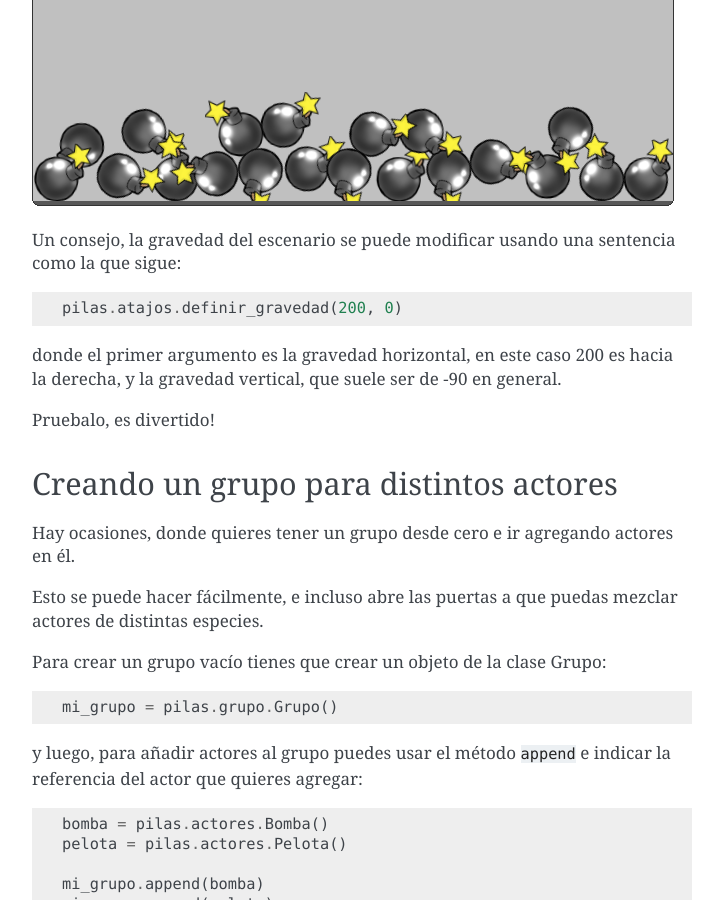
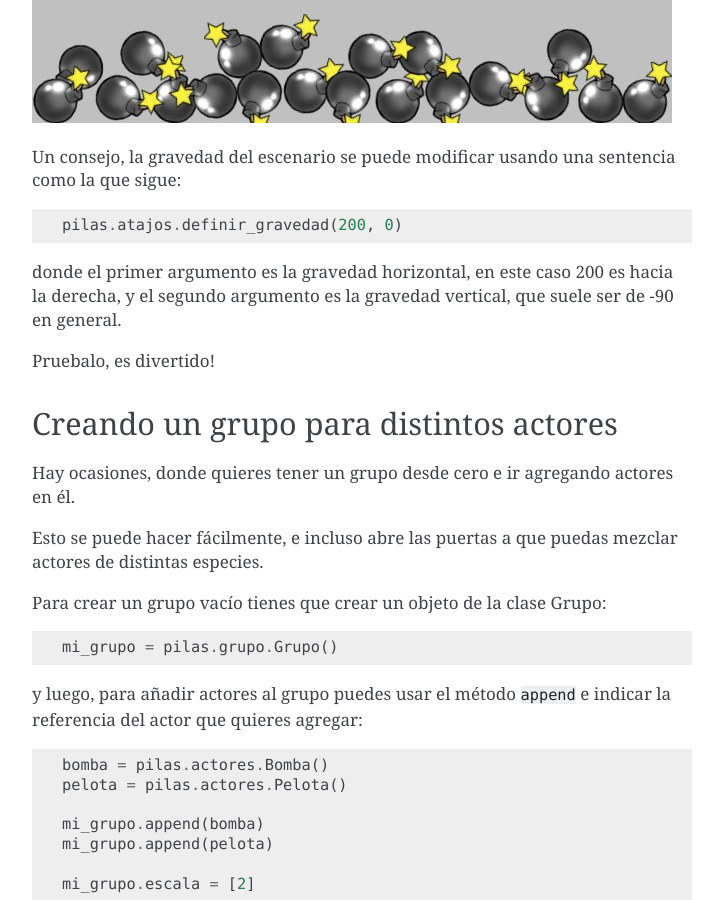
Before and after one commit to hugoruscitti/pilas-docs, a Sphinx documentation site: the page built from source/grupos.rst, in a window 1280 px wide and 900 px high, scrolled down 2698 px. Shown: the whole window, without its empty margins (388-1111 px from the left). Built offline with Sphinx 7.4.7, drawn with Linux system fonts in a browser that asks for light colours.

Commit message:
Actualizar manual: Grupos - Issue #26

```diff
--- a/source/grupos.rst
+++ b/source/grupos.rst
@@ -78,7 +78,7 @@
 Ahora tendrás algo mucho mas interesante, un montón de
 actores rebotando entre sí:
 
-.. image:: images/grupos_bombas_como_pelota.png
+.. image:: images/grupos_bombas_como_pelota.jpg
 
 
 Un consejo, la gravedad del escenario se puede modificar
@@ -88,8 +88,8 @@
 
     pilas.atajos.definir_gravedad(200, 0)
 
-donde el primer argumento es la gravedad horizontal, en este caso 200
-es hacia la derecha, y la gravedad vertical, que suele ser de -90
+donde el primer argumento es la gravedad horizontal, en este caso 200 es hacia
+la derecha, y el segundo argumento es la gravedad vertical, que suele ser de -90
 en general.
 
 Pruebalo, es divertido!
```
Also changed, not shown: other parts of source/grupos.rst (+3 -3 lines), source/images/grupos_bombas.png (deleted), source/images/grupos_bombas_como_pelota.jpg (added), source/images/grupos_bombas_como_pelota.png (deleted), source/images/grupos_bombas_x.jpg (added), source/images/grupos_bombas_x.png (deleted), source/images/grupos_personalizado_escala.jpg (added), source/images/grupos_personalizado_escala.png (deleted), source/images/pilas-0.75/grupos_bombas.jpg (added).
